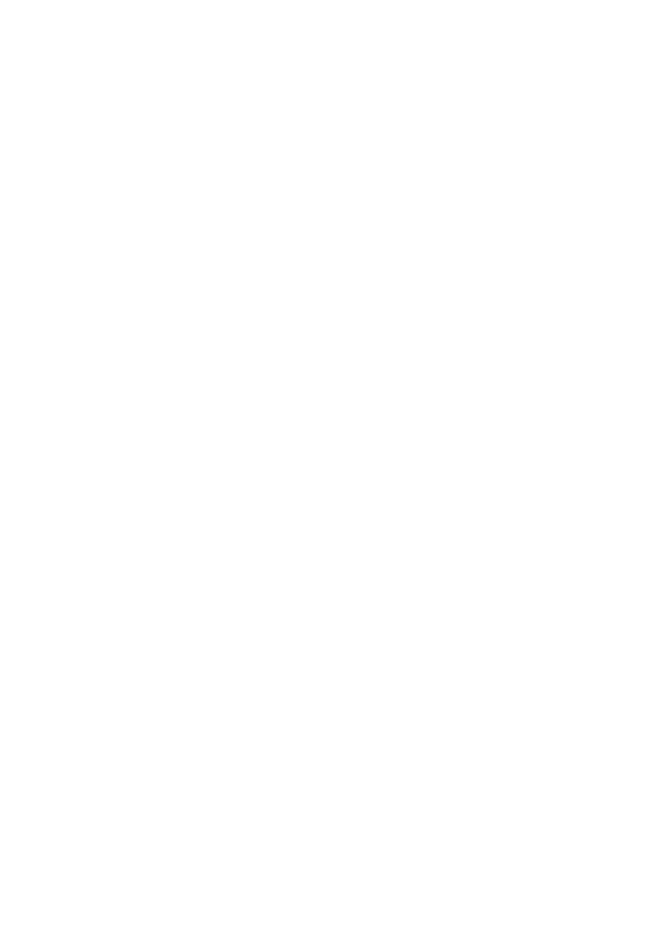
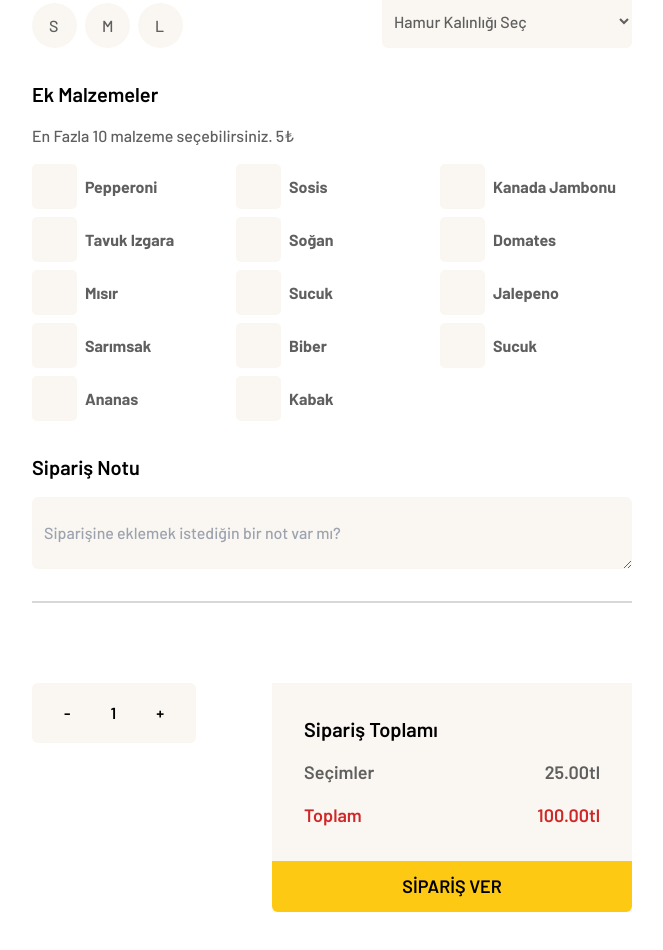
Before and after one commit to BSenaS/pizza-vue, a Vue app: page /pizza in a window 1280 px wide. Shown: the part 720-1670 px from the top of the page, without its empty margins (308-971 px from the left). Before the commit the page ends 800 px from the top, so only its background shows below. Built offline with nearby package versions, Linux system fonts and the light colour scheme; a web font is replaced by a local one.

Commit message:
Creates PizzaView -PizzaView html + Css elements. -PizzaCalculate -PizzaForm -PizzaHero

```diff
--- a/index.html
+++ b/index.html
@@ -33,6 +33,15 @@
       href="https://fonts.googleapis.com/css2?family=Londrina+Solid:wght@100;300;400;900&display=swap"
       rel="stylesheet"
     />
+
+    <!-- Font awesome -->
+    <link
+      rel="stylesheet"
+      href="https://cdnjs.cloudflare.com/ajax/libs/font-awesome/6.5.2/css/all.min.css"
+      integrity="sha512-SnH5WK+bZxgPHs44uWIX+LLJAJ9/2PkPKZ5QiAj6Ta86w+fsb2TkcmfRyVX3pBnMFcV7oQPJkl9QevSCWr3W6A=="
+      crossorigin="anonymous"
+      referrerpolicy="no-referrer"
+    />
   </head>
   <body>
     <div id="app"></div>
--- /dev/null
+++ b/src/components/pizza/PizzaCalculate.vue
@@ -0,0 +1,36 @@
+<script setup lang="ts"></script>
+
+<template>
+  <div
+    class="flex flex-col items-center gap-2 sm:flex-row font-barlow font-semibold w-full sm:justify-between sm:items-start py-12"
+  >
+    <div class="flex items-center bg-[#FAF7F2] h-[60px] rounded-md gap-2">
+      <button class="px-8 h-full rounded-md hover:bg-[#FDC913] delayed-transition">-</button>
+      1
+      <button class="px-8 h-full rounded-md hover:bg-[#FDC913] delayed-transition">+</button>
+    </div>
+
+    <div class="flex flex-col w-full sm:w-[60%] font-barlow gap-4 mt-2 sm:mt-0 bg-[#FAF7F2] pt-8">
+      <h2 class="text-xl font-semibold mx-8">Sipariş Toplamı</h2>
+      <div class="flex justify-between text-[18px] text-[#5F5F5F] mx-8">
+        <span>Seçimler</span>
+        <span>25.00tl</span>
+      </div>
+      <div class="flex justify-between text-[18px] text-[#CE2829] mx-8 pb-4">
+        <span>Toplam</span>
+        <span>100.00tl</span>
+      </div>
+      <button
+        class="bg-[#FDC913] text-[18px] font-semibold rounded-b-md px-4 py-3 cursor-pointer hover:opacity-80"
+      >
+        SİPARİŞ VER
+      </button>
+    </div>
+  </div>
+</template>
+
+<style scoped>
+.delayed-transition {
+  transition: background-color 0.3s;
+}
+</style>
--- /dev/null
+++ b/src/components/pizza/PizzaForm.vue
@@ -0,0 +1,134 @@
+<script setup lang="ts">
+import { toppingsArr, pizzaSize, doughSize } from '@/data'
+import PizzaCalculate from './PizzaCalculate.vue'
+</script>
+
+<template>
+  <div class="w-full font-barlow">
+    <div class="flex flex-col max-w-[600px] font-barlow sm:mx-auto mx-2 gap-8">
+      <!-- Pizza Boyutu - Hamur Boyutu -->
+      <div class="flex w-full">
+        <div class="flex flex-col w-full gap-4">
+          <h2 class="text-xl font-semibold">Boyut Seç <span class="text-[#CE2829]">*</span></h2>
+          <div class="flex">
+            <div class="flex flex-wrap justify-between gap-2 relative">
+              <label
+                v-for="(pizza, index) in pizzaSize"
+                :key="index"
+                class="flex gap-2 topping-label items-center text-[#5F5F5F] font-medium font-barlow"
+              >
+                <input type="radio" name="pizzaSize" class="size-radio rounded-full" />
+                <span class="absolute ml-[17px]">{{ pizza }}</span>
+              </label>
+            </div>
+          </div>
+        </div>
+        <div class="flex flex-col gap-2">
+          <h2 class="text-xl font-semibold">Hamur Seç <span>*</span></h2>
+          <select
+            class="text-[#5F5F5F] font-medium font-barlow w-[200px] bg-[#FAF7F2] py-4 rounded-md sm:w-[250px] sm:pl-2"
+          >
+            <option disabled selected class="text-[#5F5F5F] font-medium">
+              Hamur Kalınlığı Seç
+            </option>
+            <option v-for="dough in doughSize" :key="dough" :value="dough">{{ dough }}</option>
+          </select>
+        </div>
+      </div>
+      <!-- Ek Malzemeler -->
+      <div class="flex flex-col gap-4 font-barlow">
+        <h2 class="text-xl font-semibold">Ek Malzemeler</h2>
+        <p class="font-medium text-[#5F5F5F]">En Fazla 10 malzeme seçebilirsiniz. 5₺</p>
+        <div class="flex flex-wrap justify-between gap-2">
+          <label
+            v-for="(topping, index) in toppingsArr"
+            :key="index"
+            class="flex gap-2 topping-label items-center text-[#5F5F5F] font-bold font-barlow w-[45%] sm:w-[32%]"
+            :class="{ 'sm:ml-1 sm:mr-auto mr-0 ml-0': index === toppingsArr.length - 1 }"
+          >
+            <input type="checkbox" class="topping-checkbox flex items-center justify-center" />
+            {{ topping }}
+          </label>
+        </div>
+      </div>
+      <!-- Siparis Notu -->
+      <div class="flex flex-col gap-4">
+        <h2 class="font-semibold text-xl">Sipariş Notu</h2>
+        <textarea
+          name="Siparis Notu"
+          placeholder="Siparişine eklemek istediğin bir not var mı?"
+          class="flex w-full pt-6 pl-3 text-[#5F5F5F] font-medium bg-[#FAF7F2] rounded-md"
+        ></textarea>
+      </div>
+      <hr class="border w-full border-[#5F5F5F80] opacity-50" />
+      <!-- Sipariş ver Butonu ve Adet Sayısı -->
+      <PizzaCalculate />
+    </div>
+  </div>
+</template>
+
+<style scoped>
+.topping-checkbox {
+  appearance: none;
+  -webkit-appearance: none;
+  width: 45px;
+  height: 45px;
+  background-color: #faf7f2;
+  border-radius: 5px;
+  cursor: pointer;
+  transition: background-color 0.3s;
+}
+
+.topping-checkbox::after {
+  font-family: 'Font Awesome 5 Free';
+  content: '\f00c';
+  font-weight: 900;
+  font-size: 20px;
+  color: #464646;
+  display: none;
+}
+
+.topping-checkbox:hover {
+  background-color: #cac8c5;
+}
+
+.topping-checkbox:checked {
+  background-color: #fdc913;
+}
+
+.topping-checkbox:checked::after {
+  display: block;
+}
+
+/* .custom-center {
+  margin-left: 4px;
+  margin-right: auto;
+} */
+
+.size-radio {
+  appearance: none;
+  -webkit-appearance: none;
+  width: 45px;
+  height: 45px;
+  background-color: #faf7f2;
+  cursor: pointer;
+  transition: background-color 0.3s;
+}
+
+.size-radio::after {
+  font-family: 'Font Awesome 5 Free';
+  content: '\f00c';
+  font-weight: 900;
+  font-size: 20px;
+  color: #464646;
+  display: none;
+}
+
+.size-radio:hover {
+  background-color: #cac8c5;
+}
+
+.size-radio:checked {
+  background-color: #fdc913;
+}
+</style>
--- a/src/components/pizza/PizzaHero.vue
+++ b/src/components/pizza/PizzaHero.vue
@@ -4,7 +4,8 @@ import pizza from '../../assets/pizza.png'
 </script>
 
 <template>
-  <div class="flex flex-col max-w-[600px] font-barlow">
+  <div class="w-full bg-[#FAF7F2] pb-6">
+    <div class="flex flex-col max-w-[600px] font-barlow mx-auto">
       <div class="flex mx-auto overflow-hidden">
         <img :src="pizza" alt="Pizza Cropped Img" class="object-top -mt-12" />
       </div>
@@ -29,6 +30,7 @@ import pizza from '../../assets/pizza.png'
         </p>
       </div>
     </div>
+  </div>
 </template>
 
 <style scoped></style>
--- a/src/data.tsx
+++ b/src/data.tsx
@@ -35,3 +35,24 @@ export const productData = [
 ]
 
 export const footerImages: string[] = [image, image2, image3, image4, image5, image6]
+
+export const toppingsArr: string[] = [
+  'Pepperoni',
+  'Sosis',
+  'Kanada Jambonu',
+  'Tavuk Izgara',
+  'Soğan',
+  'Domates',
+  'Mısır',
+  'Sucuk',
+  'Jalepeno',
+  'Sarımsak',
+  'Biber',
+  'Sucuk',
+  'Ananas',
+  'Kabak'
+]
+
+export const pizzaSize: string[] = ['S', 'M', 'L']
+
+export const doughSize: string[] = ['İnce', 'Orta', 'Kalın']
--- a/src/views/PizzaView.vue
+++ b/src/views/PizzaView.vue
@@ -1,12 +1,15 @@
 <script setup lang="ts">
+import PizzaForm from '@/components/pizza/PizzaForm.vue'
 import PizzaHero from '@/components/pizza/PizzaHero.vue'
+import FooterView from '@/layout/footer/FooterView.vue'
 import HeaderView from '@/layout/header/HeaderView.vue'
 </script>
 
 <template>
   <HeaderView />
-  <div class="flex flex-col max-w-[1920px] mx-auto items-center">
+  <div class="flex flex-col max-w-[1920px] mx-auto gap-4">
     <PizzaHero />
+    <PizzaForm />
   </div>
 </template>
 
```
Lines whose indentation alone changed are shown as unchanged.
